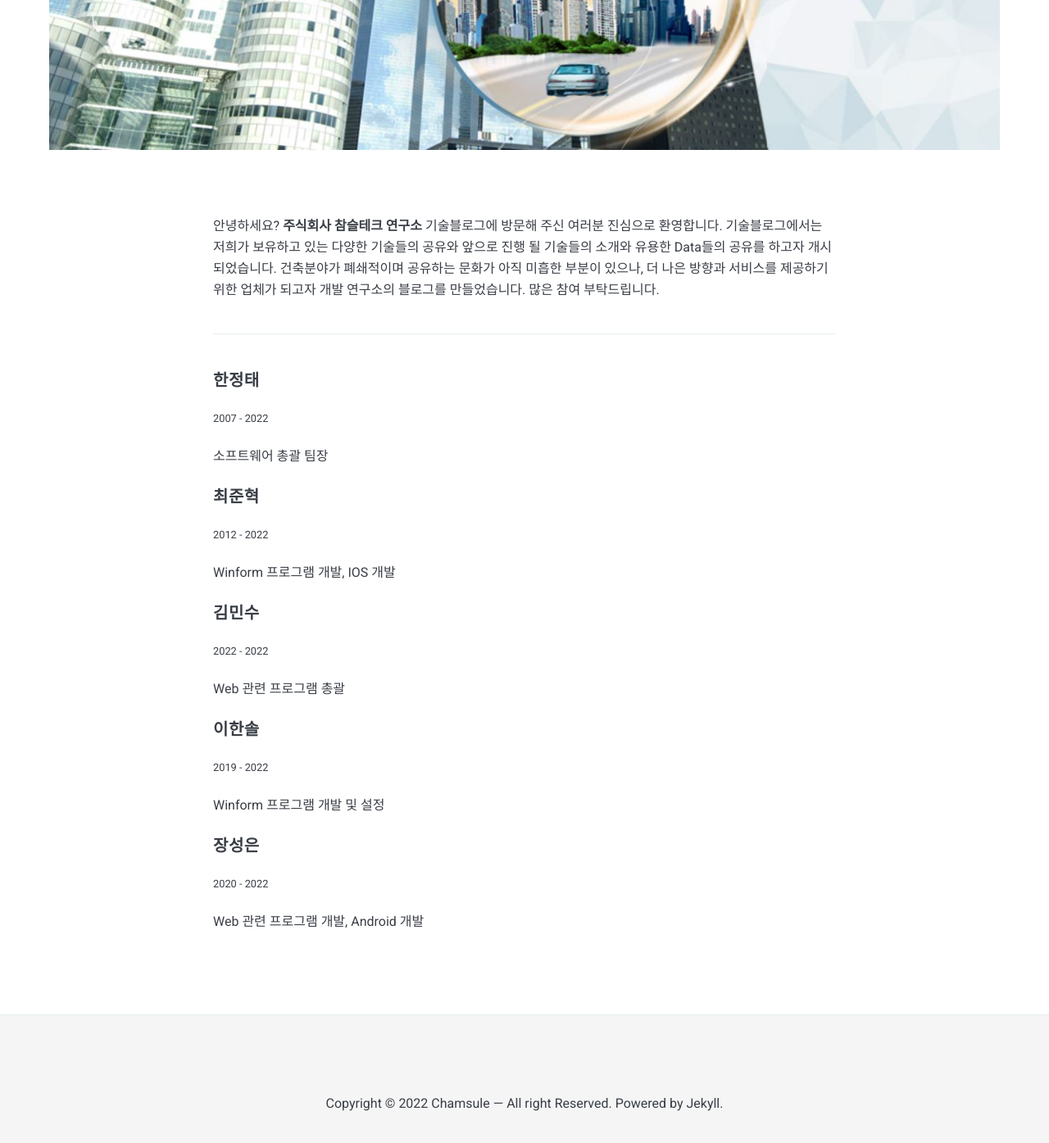
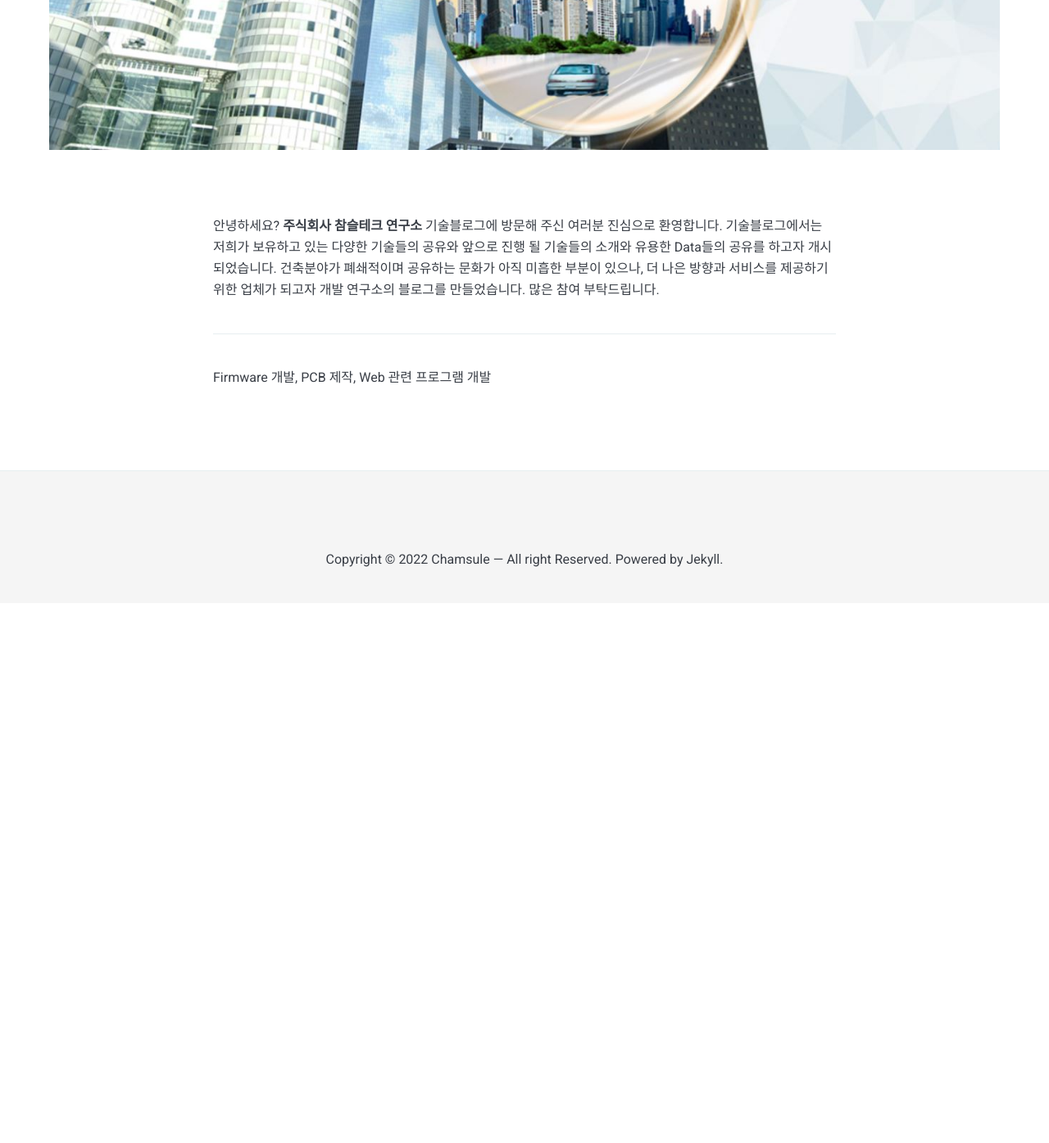
Before and after one commit to chamsuletech/chamsuletech.github.io, a Jekyll site: the page built from _pages/about.md, in a window 1280 px wide and 1400 px high, scrolled down 728 px. Shown: the top 1395 px of the window at 82% size. Built offline with Jekyll 4.4.1, drawn with Linux system fonts in a browser that asks for light colours; nearby versions of some CDN libraries; after the commit the page ends 1464 px from its top, so only the background shows below that.

Commit message:
hw변경

```diff
--- a/_data/settings.yml
+++ b/_data/settings.yml
@@ -31,7 +31,7 @@ disqus-identifier: mr-brown # add your shortname for Disqus Comment. For example
 #-------------------------------
 # Instagram Feed
 instafeed: # To enable the instafeed, use the value true. To turn off use the value false.
-instagram-profile: artemsheludko_ # Add instagram username
+instagram-profile: chamsule # Add instagram username
 
 
 #-------------------------------
--- a/_pages/about.md
+++ b/_pages/about.md
@@ -13,27 +13,4 @@ image: 01.jpg
 
 ***
 
-#### 한정태
-<small>2007 - 2022</small>
-
-소프트웨어 총괄 팀장
-
-#### 최준혁
-<small>2012 - 2022</small>
-
-Winform 프로그램 개발, IOS 개발
-
-#### 김민수
-<small>2022 - 2022</small>
-
-Web 관련 프로그램 총괄
-
-#### 이한솔
-<small>2019 - 2022</small>
-
-Winform 프로그램 개발 및 설정
-
-#### 장성은
-<small>2020 - 2022</small>
-
-Web 관련 프로그램 개발, Android 개발
+Firmware 개발, PCB 제작, Web 관련 프로그램 개발
```
